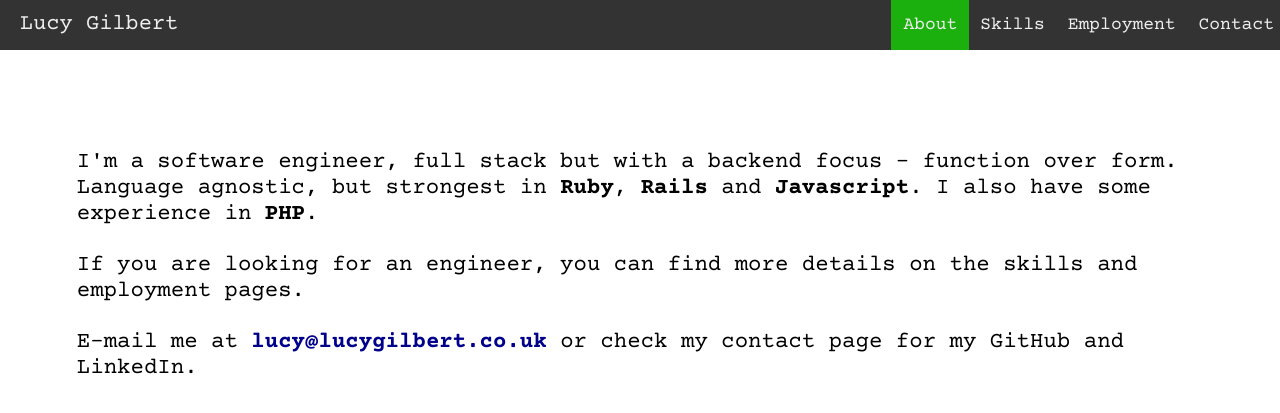
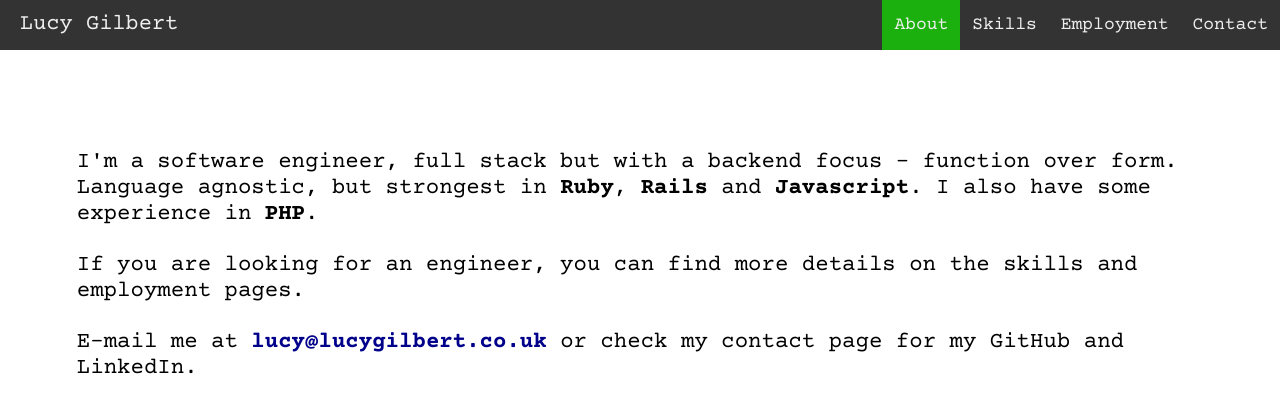
Before and after one commit to lucygilbert/lucygilbert.co.uk, a PHP site: page / in a window 1280 px wide. Shown: the top 413 px of the page. Run offline with PHP 8.4, Linux system fonts and the light colour scheme.

Commit message:
fix page overflow and add version comments to js and css

```diff
--- a/index.html
+++ b/index.html
@@ -4,7 +4,7 @@
 <head>
   <title>Lucy Gilbert: Online CV</title>
   <meta name="viewport" content="width=device-width, initial-scale=1.0" />
-  <link rel="stylesheet" type="text/css" href="style.css?ver=1.3" />
+  <link rel="stylesheet" type="text/css" href="style.css?ver=1.4" />
   <link rel="preconnect" href="https://fonts.gstatic.com">
   <link href="https://fonts.googleapis.com/css2?family=Courier+Prime:wght@400;700&display=swap" rel="stylesheet">
 </head>
--- a/index.js
+++ b/index.js
@@ -1,3 +1,5 @@
+// Version 1.2
+
 var Pages = {
   ABOUT: 'about',
   SKILLS: 'skills',
--- a/interview-notes.html
+++ b/interview-notes.html
@@ -4,7 +4,7 @@
 <head>
   <title>Lucy Gilbert: Online CV</title>
   <meta name="viewport" content="width=device-width, initial-scale=1.0" />
-  <link rel="stylesheet" type="text/css" href="style.css?ver=1.3" />
+  <link rel="stylesheet" type="text/css" href="style.css?ver=1.4" />
   <link rel="preconnect" href="https://fonts.gstatic.com">
   <link href="https://fonts.googleapis.com/css2?family=Courier+Prime:wght@400;700&display=swap" rel="stylesheet">
 </head>
--- a/style.css
+++ b/style.css
@@ -1,3 +1,5 @@
+/* Version 1.4 */
+
 * {
   box-sizing: border-box;
 }
@@ -47,7 +49,15 @@ nav > .nav-links > a {
   padding: 15px 12px;
   text-decoration: none;
   color: #efefef;
-  margin: 0 -6px;
+  margin: 0 -11px 0 0;
+}
+
+nav > .nav-links > a:last-child {
+  display: inline-block;
+  padding: 15px 12px;
+  text-decoration: none;
+  color: #efefef;
+  margin: 0;
 }
 
 nav > .nav-links > a:hover {
```
